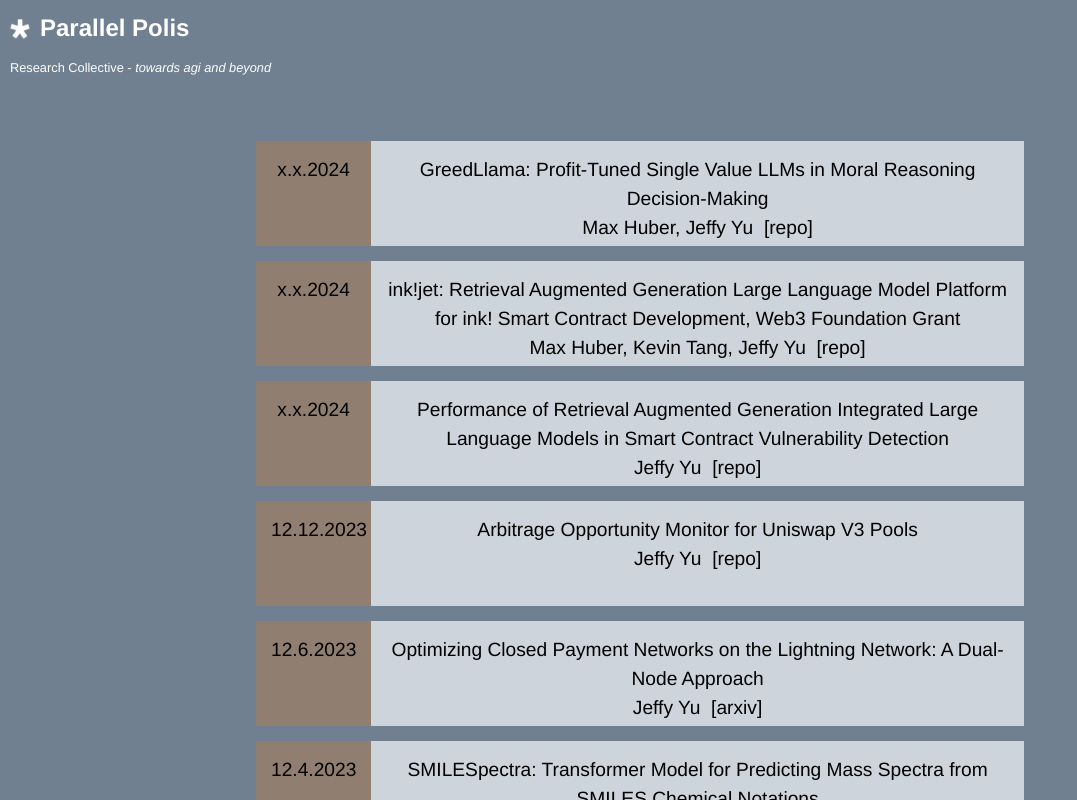
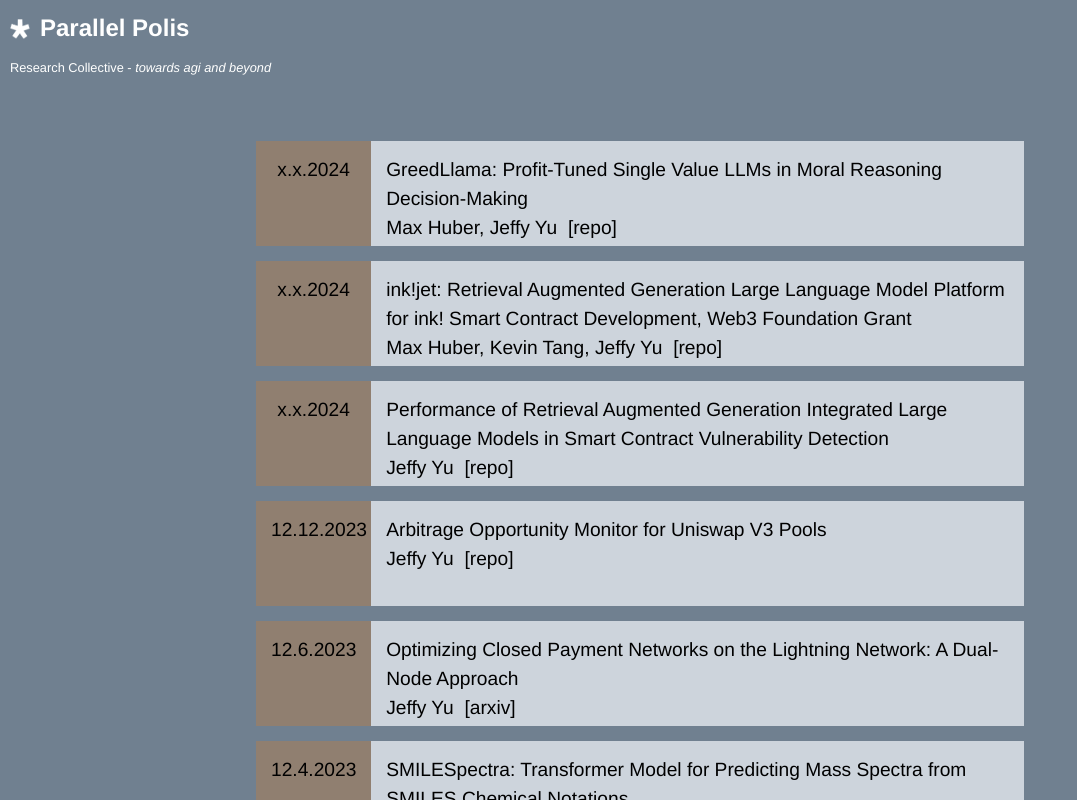
Before and after one commit to yu-jeffy/parallelpolis, a Next.js app: page / in a window 1280 px wide. Shown: the whole page, without its empty margins (0-1077 px from the left). Built offline with nearby package versions, Linux system fonts and the light colour scheme.

Commit message:
Update index.module.css

```diff
--- a/styles/index.module.css
+++ b/styles/index.module.css
@@ -52,7 +52,7 @@
   grid-auto-rows: 15vh;
   grid-gap: 0px;
   width: 60%;
-  text-align: center;
+  text-align: left;
   font-family: 'Helvetica', 'Arial', sans-serif;
   font-size: 1.2rem;
   line-height: 1.5;
@@ -63,6 +63,10 @@
   background-color: #907F70;
   padding: 15px;
   margin-bottom: 15px;
+}
+
+.date {
+  text-align: center;
 }
 
 .title {
```
